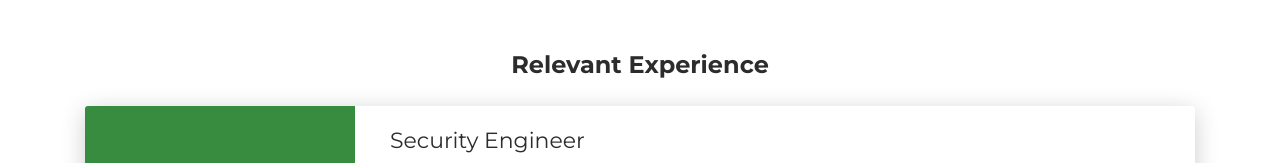
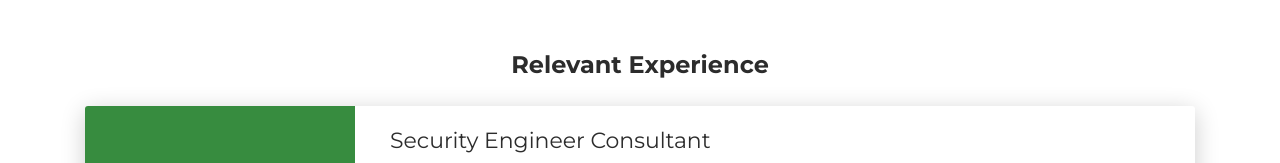
Before and after one commit to gr8l33t/gr8l33t.github.io, a plain HTML site: page index.html in a window 1280 px wide. Shown: the part 1380-1543 px from the top of the page. Drawn offline with Linux system fonts and the light colour scheme.

Commit message:
Update index.html

```diff
--- a/index.html
+++ b/index.html
@@ -171,7 +171,7 @@
         </div>
         <div class="col-md-9" data-aos="fade-left" data-aos-offset="50" data-aos-duration="500">
           <div class="card-body">
-            <div class="h5">Security Engineer</div>
+            <div class="h5">Security Engineer Consultant</div>
             <p>Part of ISMS auditing team, Implementing ISO 27001.
 Single handedly implemented Qualys, Nexpose and Nessus.
 Check for false positives. If it’s true positive, report to the lead with  PoC.
```
